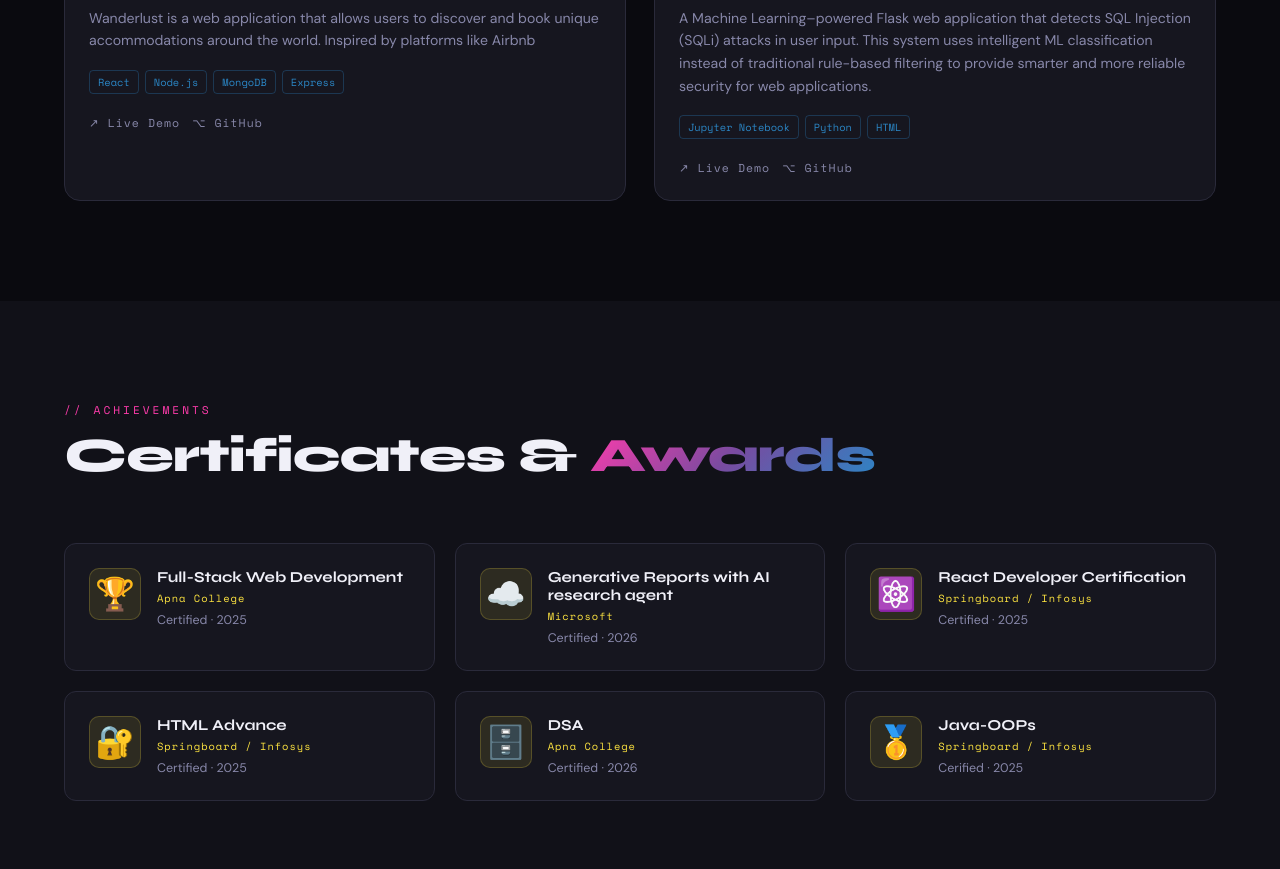
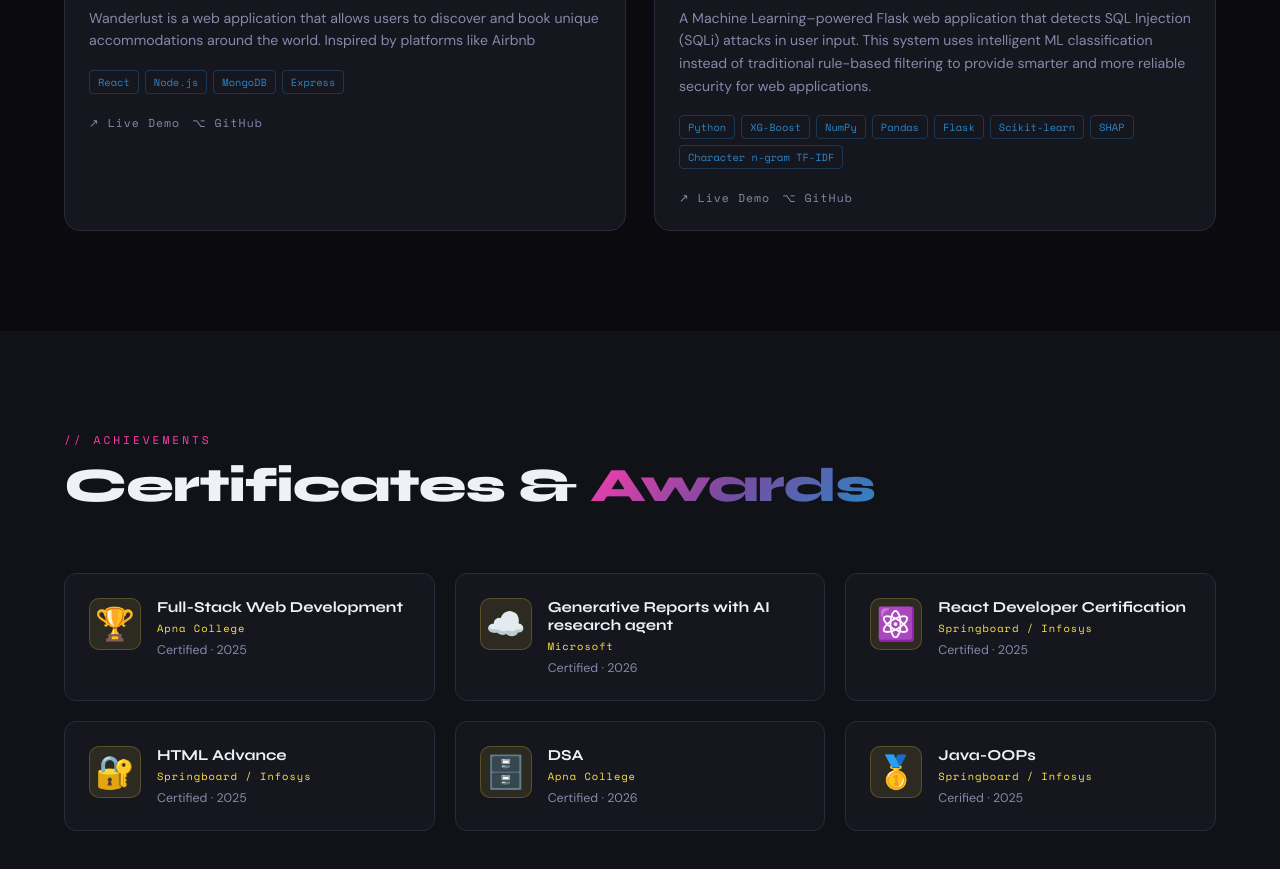
Before and after one commit to 6387anu/PortFolio, a website: page public/index.html in a window 1280 px wide. Shown: the part 2974-3843 px from the top of the page. Drawn offline with nearby package versions, Linux system fonts and the light colour scheme.

Commit message:
updated tech stack

```diff
--- a/public/index.html
+++ b/public/index.html
@@ -1226,9 +1226,14 @@
         <h3>SQL Injection Detection Using Machine Learning</h3>
         <p>A Machine Learning–powered Flask web application that detects SQL Injection (SQLi) attacks in user input. This system uses intelligent ML classification instead of traditional rule-based filtering to provide smarter and more reliable security for web applications.</p>
         <div class="project-stack">
-          <span class="stack-tag">Jupyter Notebook</span>
           <span class="stack-tag">Python</span>
-          <span class="stack-tag">HTML</span>
+          <span class="stack-tag">XG-Boost</span>
+          <span class="stack-tag">NumPy</span>
+          <span class="stack-tag">Pandas</span>
+          <span class="stack-tag">Flask</span>
+          <span class="stack-tag">Scikit-learn</span>
+          <span class="stack-tag">SHAP</span>
+          <span class="stack-tag">Character n-gram TF-IDF</span>
         </div>
         <div class="project-links">
           <a href="#" class="project-link">↗ Live Demo</a>
```
